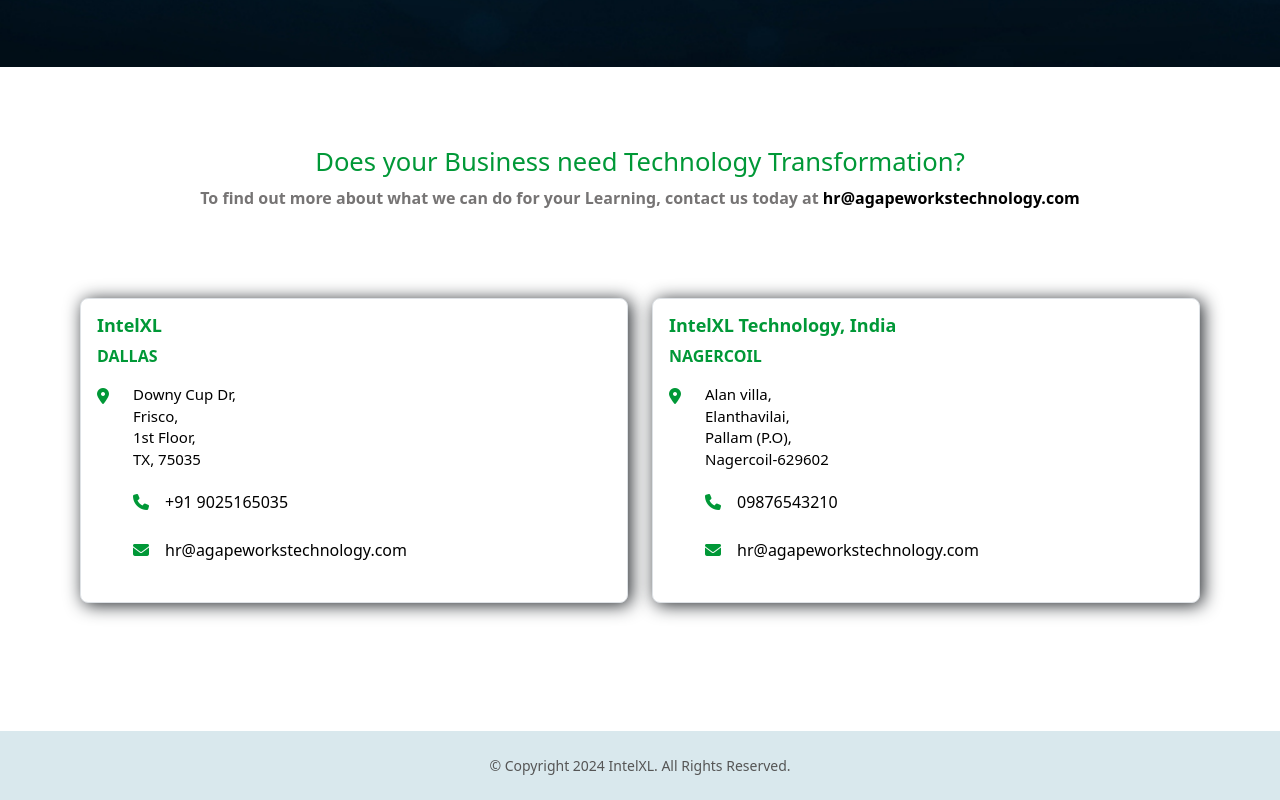
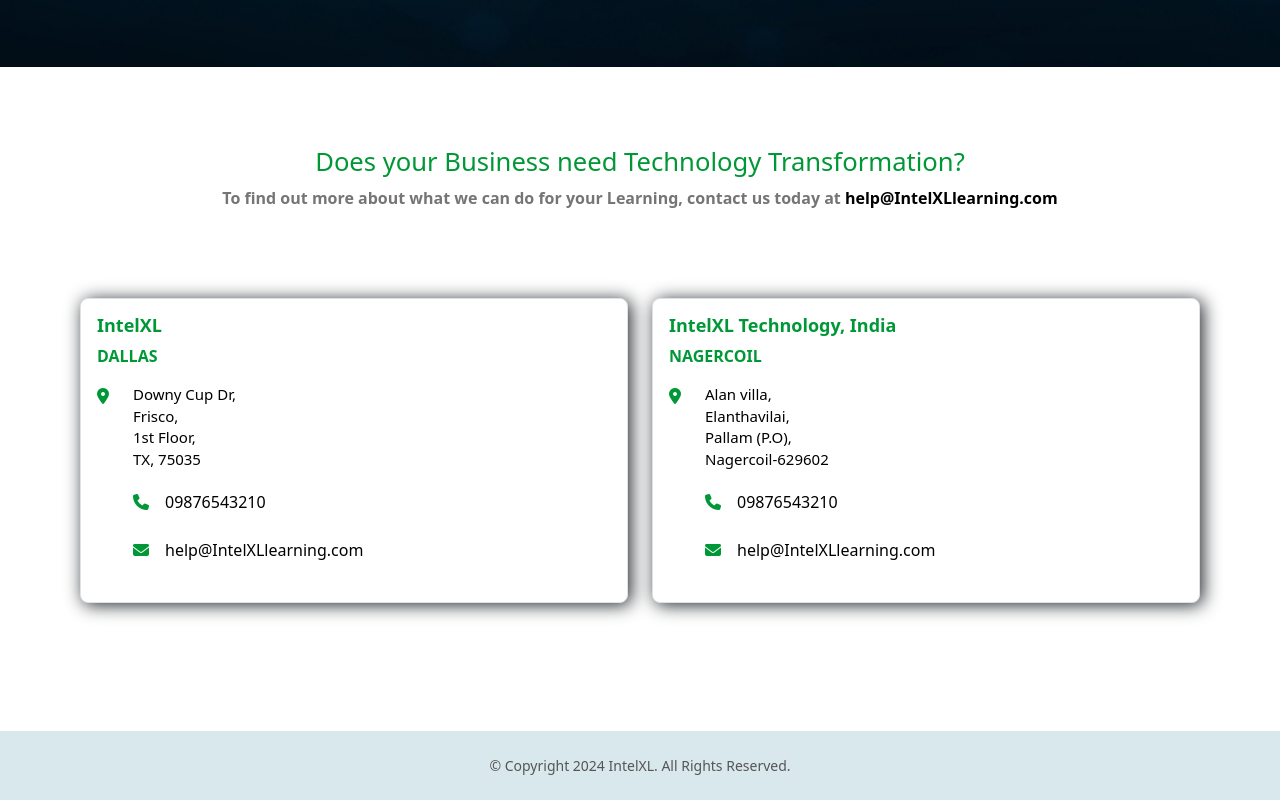
Before and after one commit to Harichandran745/IntelxlWebsite, a plain HTML site: page index.html in a window 1280 px wide. Shown: the part 3169-3969 px from the top of the page. Drawn offline with nearby package versions, Linux system fonts and the light colour scheme.

Commit message:
additional

```diff
--- a/index.html
+++ b/index.html
@@ -302,7 +302,7 @@
         <p class="text-center last-heading-p">
             To find out more about what we can do for your Learning, contact us today
             at
-            <b><a class="mail-id" href="mailto:hr@agapeworkstechnology.com">hr@agapeworkstechnology.com</a></b>
+            <b><a class="mail-id" href="mailto:help@IntelXLlearning.com">help@IntelXLlearning.com</a></b>
         </p>
       <div class="row ">
         <div class="col-md-6">
@@ -322,10 +322,10 @@
                                 </a>
                             </address>
                             <div class="icon-No mb-4">
-                                <i class="fa-solid fa-phone me-3"></i><a class="mob-num" href="tel:++919025165035">+91 9025165035</a>
+                                <i class="fa-solid fa-phone me-3"></i><a class="mob-num" href="tel:+919876543210">09876543210</a>
                             </div>
                             <div class="icon-No mb-4">
-                                <i class="fa-solid fa-envelope me-3"></i><a class="mail-id" href="mailto:hr@agapeworkstechnology.com">hr@agapeworkstechnology.com</a>
+                                <i class="fa-solid fa-envelope me-3"></i><a class="mail-id" href="mailto:help@IntelXLlearning.com">help@IntelXLlearning.com</a>
                             </div>
                         </div>
 
@@ -357,7 +357,7 @@
                     <i class="fa-solid fa-phone me-3"></i><a class="mob-num" href="tel:+919876543210">09876543210</a>
                 </div>
                 <div class="icon-No mb-4">
-                    <i class="fa-solid fa-envelope me-3"></i><a class="mail-id" href="mailto:hr@agapeworkstechnology.com">hr@agapeworkstechnology.com</a>
+                    <i class="fa-solid fa-envelope me-3"></i><a class="mail-id" href="mailto:help@IntelXLlearning.com">help@IntelXLlearning.com</a>
                 </div>
 
                         </div>
```
